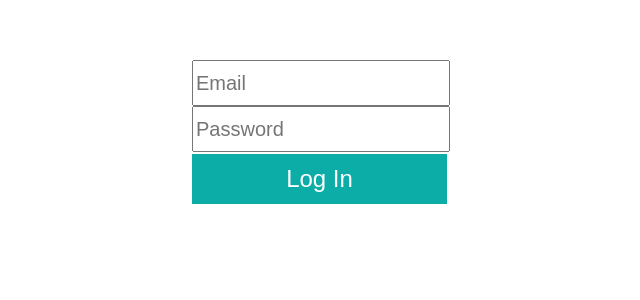
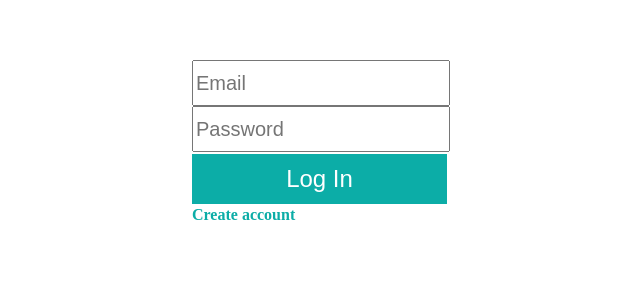
Before and after one commit to yaroslav-dudar/prom-ua-test-task, a Flask app: page /signin in a window 1280 px wide. Shown: the top 300 px of the page, without its empty margins (323-963 px from the left). Run offline with Flask 2, Linux system fonts and the light colour scheme; some libraries are stand-ins or nearby versions.

Commit message:
add signin,signup links

```diff
--- a/library/static/style.css
+++ b/library/static/style.css
@@ -66,3 +66,9 @@ form#search-form {
 #content header a:hover {
 	color: #0A948F;
 }
+
+a.link {
+	color: #0CADA7;
+	text-decoration: none;
+	font-weight: bold;
+}
--- a/library/templates/base.html
+++ b/library/templates/base.html
@@ -3,9 +3,9 @@
 	<head>
 		<title>E-Lib</title>
 		<meta charset='utf8'>
-		<link rel="stylesheet" type="text/css" href="{{url_for('static', filename='style.css')}}?v=23">
+		<link rel="stylesheet" type="text/css" href="{{url_for('static', filename='style.css')}}">
 		<script src='{{url_for('static', filename='jquery.js')}}'></script>
-		<script src='{{url_for('static', filename='search.js')}}?v=222'></script>
+		<script src='{{url_for('static', filename='search.js')}}'></script>
 	</head>
 	<body>
 		<div id='content' style='width: 960px; margin: auto;'>
--- a/library/templates/signin.html
+++ b/library/templates/signin.html
@@ -11,6 +11,7 @@
 		{% endif %}
 		<input type='submit' value='Log In' class='submit-button'>
 	</form>
+	<a href="/signup" class='link'>Create account</a>
 
 </div>
 
--- a/library/templates/signup.html
+++ b/library/templates/signup.html
@@ -10,6 +10,8 @@
 			{% endfor %}
 			<input type='submit' value='Sign Up' class='submit-button'>
 		</form>
+		<a href="/signin" class='link'>Login</a>
 	</div>
 
+
 {% endblock %}
--- a/library/views.py
+++ b/library/views.py
@@ -36,7 +36,7 @@ def signup():
         if signup_form.validate():
             user = User.add(email=signup_form.email.data,
                 password=signup_form.password.data, first_name=signup_form.first_name.data,
-                last_name=signup_form.last_name.data, staff=False)
+                last_name=signup_form.last_name.data, staff=True)
             session['user'] = user.email
             return redirect(url_for('index'))
         else:
```
